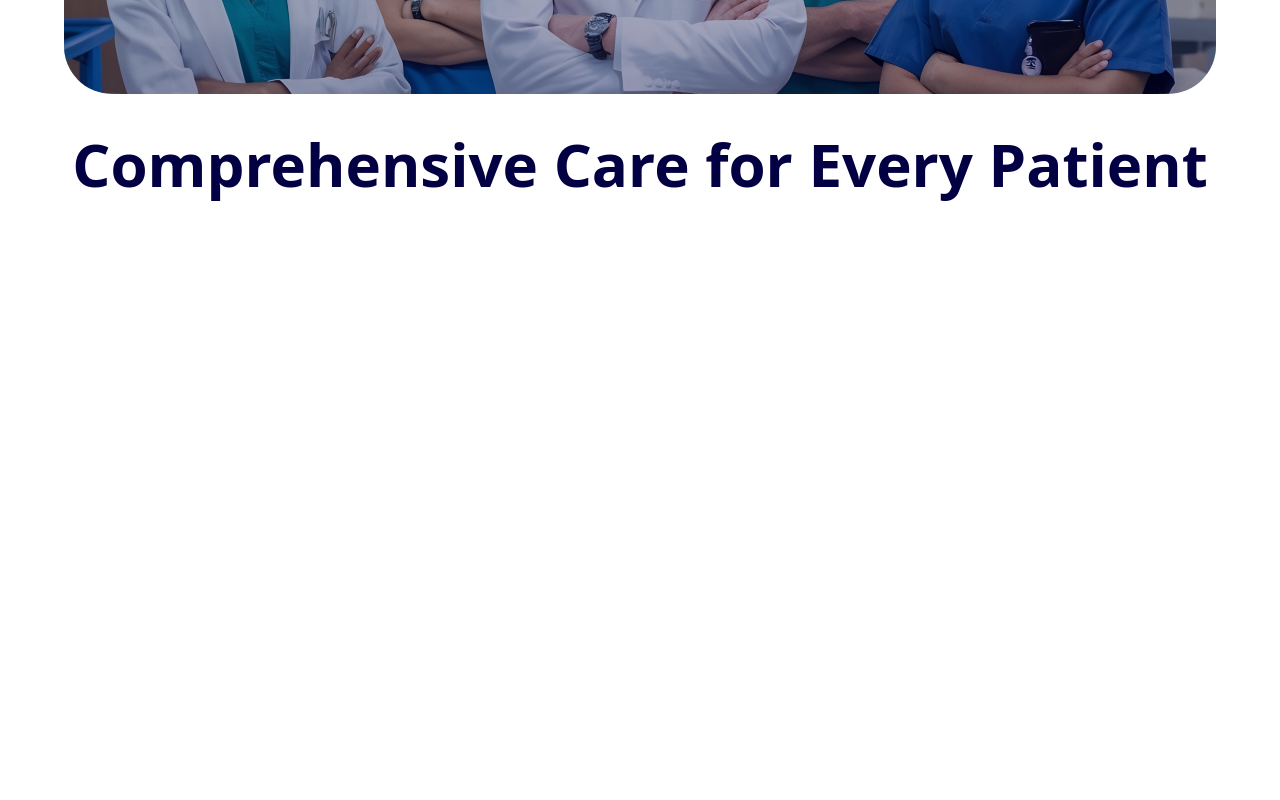
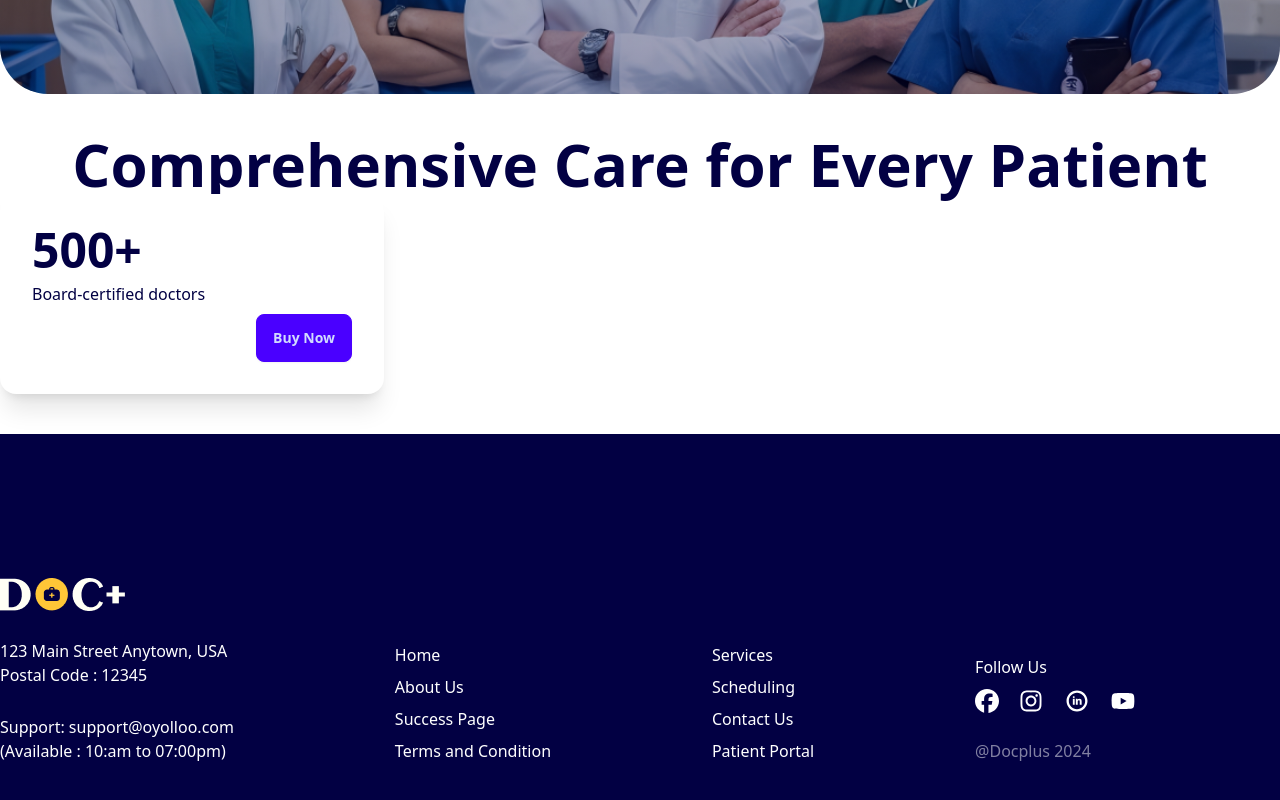
Before and after one commit to nayeem-muttakim/healthcare-landing-page, a React (Vite) app: page / in a window 1280 px wide. Shown: the part 496-1296 px from the top of the page. Before the commit the page ends 800 px from the top, so only its background shows below. Built offline with nearby package versions, Linux system fonts and the light colour scheme.

Commit message:
footer added

```diff
--- a/package.json
+++ b/package.json
@@ -11,7 +11,8 @@
   },
   "dependencies": {
     "react": "^18.3.1",
-    "react-dom": "^18.3.1"
+    "react-dom": "^18.3.1",
+    "react-icons": "^5.2.1"
   },
   "devDependencies": {
     "@types/react": "^18.3.3",
--- a/src/App.jsx
+++ b/src/App.jsx
@@ -1,4 +1,5 @@
 import Features from "./Components/Features";
+import Footer from "./Components/Footer";
 import Hero from "./Components/Hero";
 import Navbar from "./Components/Navbar";
 
@@ -8,11 +9,12 @@ function App() {
   return (
     <>
       <main>
-        <div className="max-w-6xl mx-auto">
+        <div className="max-w-7xl mx-auto">
           <Navbar />
           <Hero />
           <Features />
         </div>
+        <Footer />
       </main>
     </>
   );
--- a/src/Components/Features.jsx
+++ b/src/Components/Features.jsx
@@ -1,8 +1,20 @@
 const Features = () => {
   return (
-    <section className="text-center my-10 text-6xl font-semibold text-[#020043]">
-      <h1>Comprehensive Care for Every Patient</h1>
-      <div></div>
+    <section className=" my-10  text-[#020043]">
+      <h1 className="text-6xl text-center font-semibold">
+        Comprehensive Care for Every Patient
+      </h1>
+      <div>
+        <div className="card bg-base-100 w-96 shadow-xl">
+          <div className="card-body">
+            <h2 className="card-title text-5xl font-semibold">500+</h2>
+            <p>Board-certified doctors</p>
+            <div className="card-actions justify-end">
+              <button className="btn btn-primary">Buy Now</button>
+            </div>
+          </div>
+        </div>
+      </div>
     </section>
   );
 };
--- /dev/null
+++ b/src/Components/Footer.jsx
@@ -0,0 +1,53 @@
+import { FaYoutube } from "react-icons/fa";
+import { FaFacebook, FaInstagram } from "react-icons/fa6";
+import { TiSocialLinkedinCircular } from "react-icons/ti";
+import logo from "../assets/logo light.png";
+
+const Footer = () => {
+  return (
+    <footer className="bg-[#020043] h-[410px] text-white py-36 ">
+      <div className="max-w-7xl mx-auto footer items-end text-base">
+        <div className="grid gap-7 ">
+          <img src={logo} alt="" />
+          <p>
+            123 Main Street Anytown, USA <br /> Postal Code : 12345
+          </p>
+          <p>
+            Support: support@oyolloo.com <br />
+            (Available : 10:am to 07:00pm)
+          </p>
+        </div>
+        <nav>
+          <a className="link link-hover">Home</a>
+          <a className="link link-hover">About Us</a>
+          <a className="link link-hover">Success Page</a>
+          <a className="link link-hover">Terms and Condition</a>
+        </nav>
+        <nav>
+          <a className="link link-hover">Services</a>
+          <a className="link link-hover">Scheduling</a>
+          <a className="link link-hover">Contact Us</a>
+          <a className="link link-hover">Patient Portal</a>
+        </nav>
+        <nav>
+          <h6>Follow Us</h6>
+          <div className="grid grid-flow-col gap-5 items-center">
+            <a>
+              <FaFacebook className="size-6" />
+            </a>
+            <a>
+              <FaInstagram className="size-6" />
+            </a>
+            <TiSocialLinkedinCircular className="size-7" />
+            <a>
+              <FaYoutube className="size-6" />
+            </a>
+          </div>
+          <a className="mt-4 opacity-50">@Docplus 2024</a>
+        </nav>
+      </div>
+    </footer>
+  );
+};
+
+export default Footer;
--- a/src/Components/Hero.jsx
+++ b/src/Components/Hero.jsx
@@ -4,7 +4,7 @@ const Hero = () => {
     <section
       style={{ backgroundImage: `url(${banner})` }}
       className={
-        " relative z-10 bg-center h-[470px] rounded-[48px] before:content-[''] before:absolute before:inset-0 before:block before:bg-gradient-to-b before:from-[#00C19D00] before:to-[#02004378] before:opacity-75 before:z-[-5] before:rounded-[48px]"
+        " relative z-10 bg-center bg-no-repeat bg-cover h-[470px] rounded-[48px] before:content-[''] before:absolute before:inset-0 before:block before:bg-gradient-to-b before:from-[#00C19D00] before:to-[#02004378] before:opacity-75 before:z-[-5] before:rounded-[48px]"
       }
     ></section>
   );
```
Also changed, not shown: 2 other files (tests, documents, lock files or other folders).
